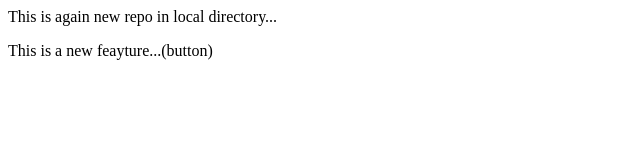
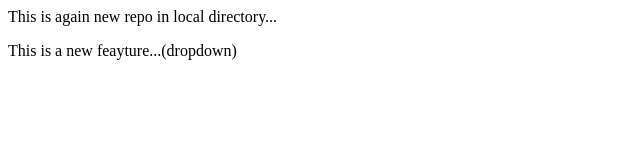
Before and after one commit to adarshgitbuh/localrepo, a plain HTML site: page index.html in a window 1280 px wide. Shown: the full height of the page, 0-640 px from the left. Drawn offline with Linux system fonts and the light colour scheme.

Commit message:
Add drop down

```diff
--- a/index.html
+++ b/index.html
@@ -1,2 +1,2 @@
 <p>This is again new repo in local directory...</p>
-<p>This is a new feayture...(button)</p>
+<p>This is a new feayture...(dropdown)</p>
```
